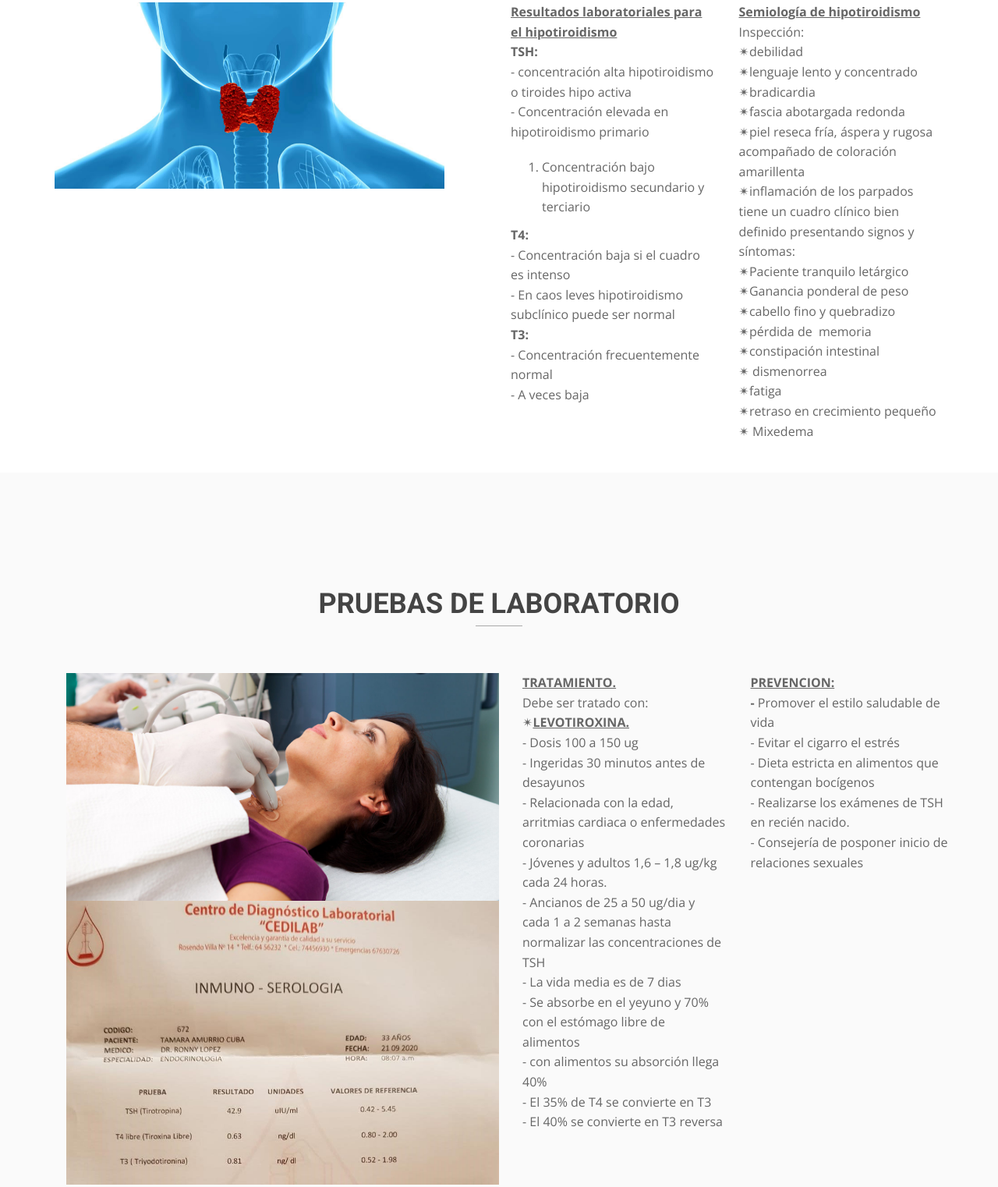
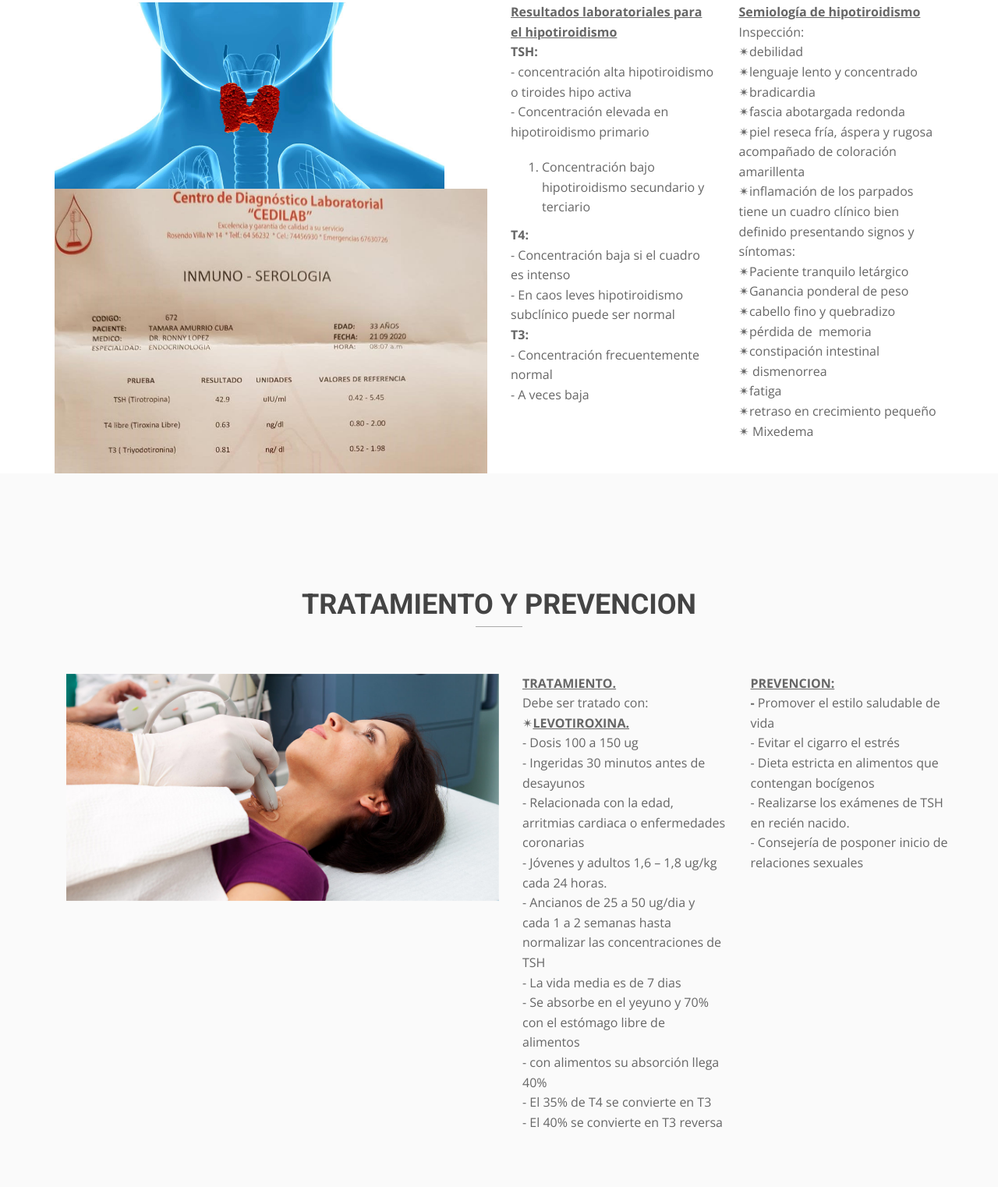
Before and after one commit to pablocad/perfiltiroideo, a plain HTML site: page index-hipotiroidismo.html in a window 1280 px wide. Shown: the part 1733-3255 px from the top of the page at 78% size. Drawn offline with nearby package versions, Linux system fonts and the light colour scheme.

Commit message:
Add files via upload

```diff
--- a/index-hipotiroidismo.html
+++ b/index-hipotiroidismo.html
@@ -305,7 +305,7 @@
         <div class="row">
 			<div class="col-sm-6 col-md-6">
 				<div class="wow fadeInUp" data-wow-delay="0.2s">
-				<img src="img/dummy/Tiroides-azul.jpg" alt="" width="500" height="382" class="img-responsive" />
+				<img src="img/dummy/Tiroides-azul.jpg" alt="" width="500" height="382" class="img-responsive" /><img src="img/dummy/labo hipo.jpeg" class="img-responsive" alt="" />
 				</div>
             </div>
 			<div class="col-sm-3 col-md-3">
@@ -391,7 +391,7 @@
 				<div class="col-lg-8 col-lg-offset-2">
 					<div class="wow fadeInDown" data-wow-delay="0.1s">
 					<div class="section-heading text-center">
-					<h2 class="h-bold">PRUEBAS DE LABORATORIO					</h2>
+					<h2 class="h-bold">TRATAMIENTO Y PREVENCION</h2>
 					</div>
 					</div>
 					<div class="divider-short"></div>
@@ -407,7 +407,7 @@
               <div class="container">
                 <div class="row">
                   <div class="col-sm-6 col-md-6">
-                    <div class="wow fadeInUp" data-wow-delay="0.2s"> <img src="img/dummy/índice.jpg" class="img-responsive" alt="" /><img src="img/dummy/labo hipo.jpeg" class="img-responsive" alt="" /> </div>
+                    <div class="wow fadeInUp" data-wow-delay="0.2s"> <img src="img/dummy/índice.jpg" class="img-responsive" alt="" /></div>
                   </div>
                   <div class="col-sm-3 col-md-3">
                     <div class="wow fadeInRight" data-wow-delay="0.1s">
```
